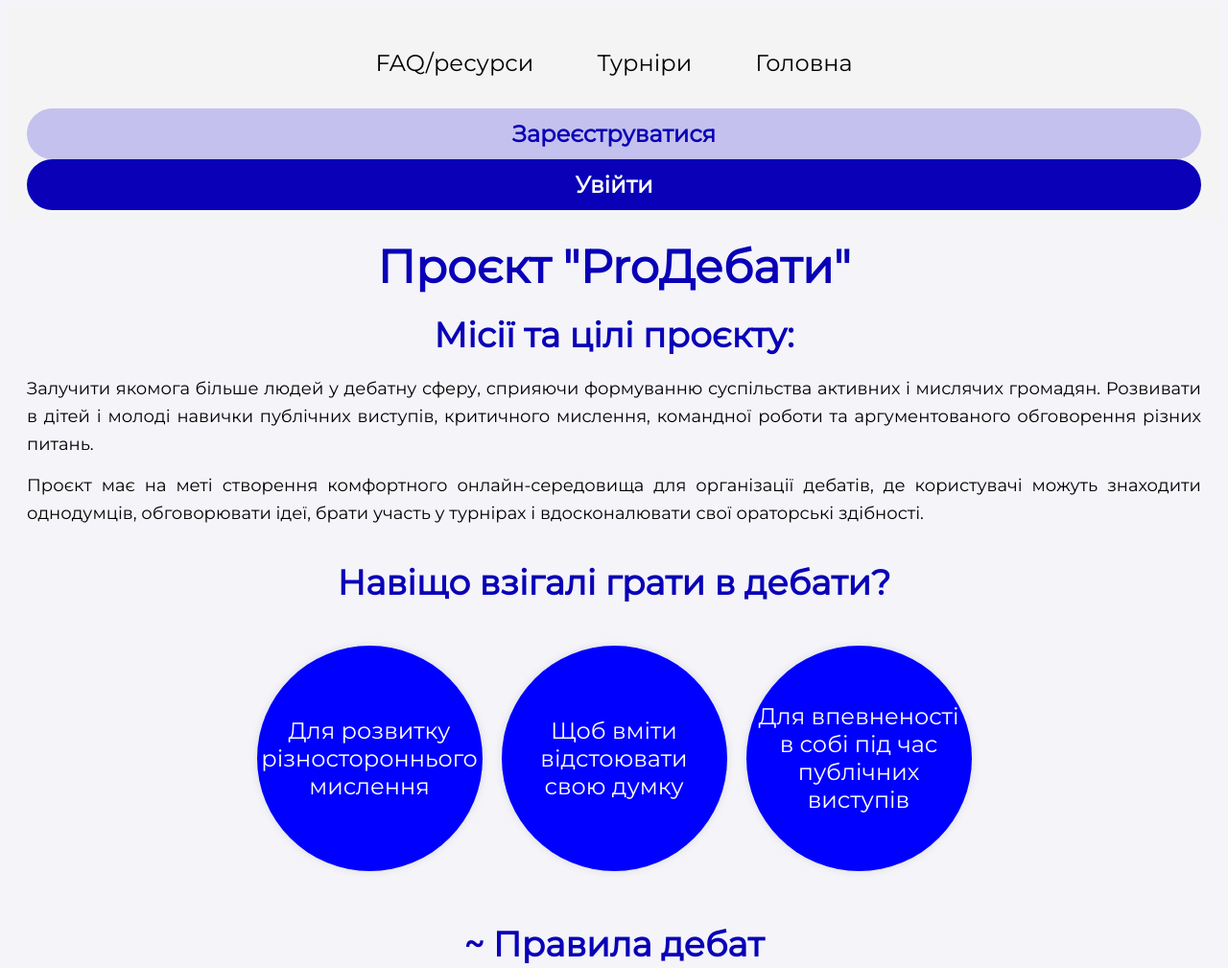
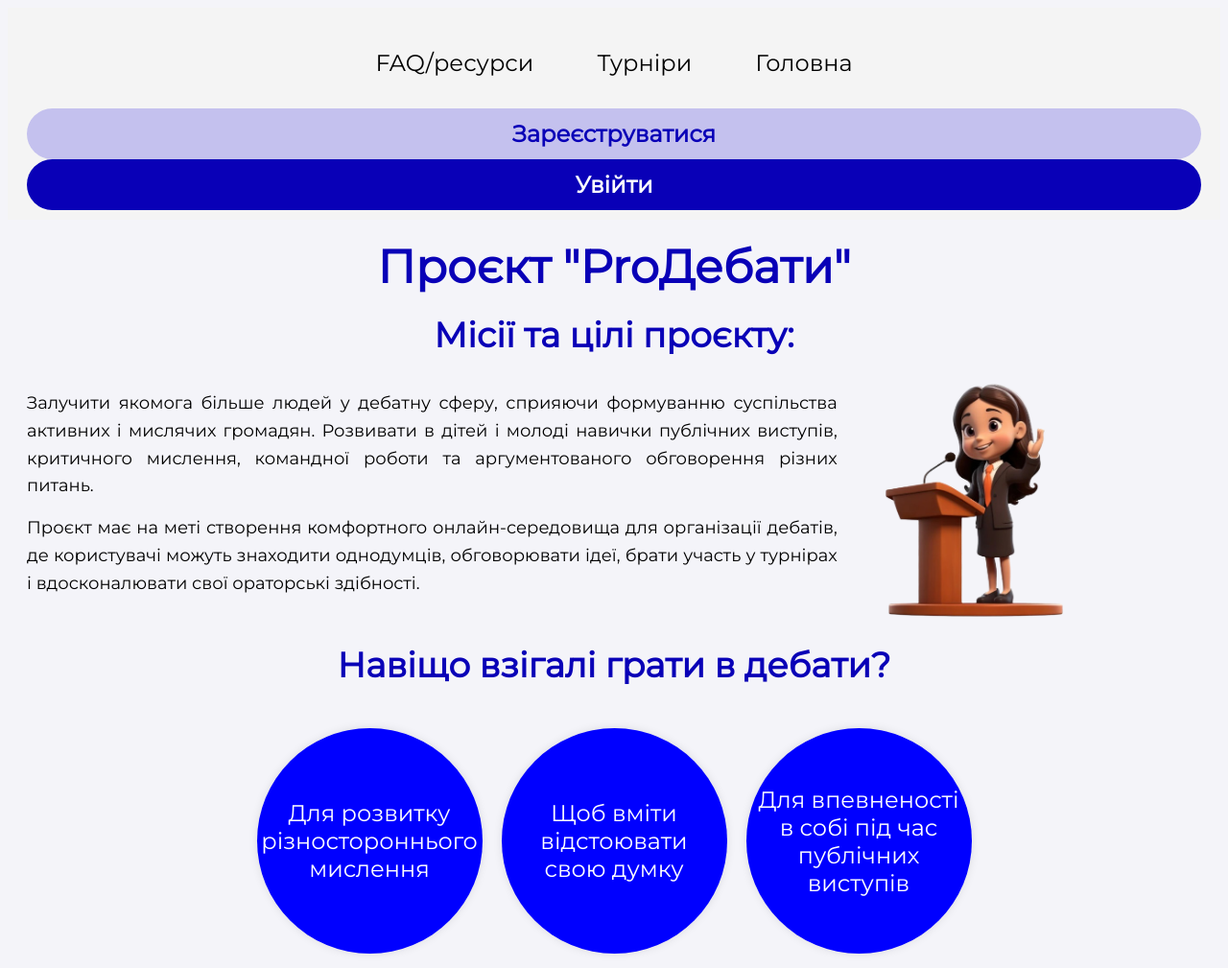
Before and after one commit to natawgxy/man_prodebate, a website: page index.html in a window 1280 px wide. Shown: the top 1009 px of the page at 96% size. Drawn offline with Linux system fonts and the light colour scheme.

Commit message:
аааа

```diff
--- a/index.html
+++ b/index.html
@@ -23,9 +23,11 @@
             <a href="login.html" class="login-button">Увійти</a>
         </div>
     </header> -->
-    <div>
+    <div class="main-part">
         <h1>Проєкт "ProДебати"</h1>
         <h2>Місії та цілі проєкту:</h2>
+        <div class="content">
+            <div class="text-container">
                 <p>
                     Залучити якомога більше людей у дебатну сферу, сприяючи формуванню суспільства активних і мислячих громадян.
                     Розвивати в дітей і молоді навички публічних виступів, критичного мислення, командної роботи та аргументованого обговорення різних питань.
@@ -34,6 +36,9 @@
                     Проєкт має на меті створення комфортного онлайн-середовища для організації дебатів, де користувачі можуть знаходити однодумців, обговорювати ідеї,
                     брати участь у турнірах і вдосконалювати свої ораторські здібності.
                 </p>
+            </div>
+            <img class="img1" src="./imgs/girl talking.png" alt="">
+        </div>
     </div>
     <div class="goals">
         <h2>Навіщо взігалі грати в дебати?</h2>
@@ -47,13 +52,16 @@
     </div>
     <div>
         <h2>~ Правила дебат</h2>
+        <div class="text-container">
             <p>
             За схемою парламентських дебатів Британського формату участь у дебатах беруть 4 команди 👈
         У кожній команді 2 учасники.
         Команди діляться за позиціями – на «Уряд» ("ЗА") та «Опозицію» ("ПРОТИ") шляхом жеребкування.
         📌 Відповідно, є два «Уряди» та дві «Опозиції».
             </p>
+        </div>
         <h3>~ Порядок виступу промовців:</h3>
+        <div class="text-container">
             <img src="/imgs/speakers.png"/>
             <p>
             Кожній команді дається по 15 хвилин на обговорення теми.
@@ -85,6 +93,7 @@
 
             </p>
         </div>
+    </div>
     <script>
         fetch('header.html')
             .then(response => response.text())
--- a/styles.css
+++ b/styles.css
@@ -278,3 +278,19 @@ th {
   color: white;
   font-weight: bold;
 }
+
+.text-container{
+  width: 70%;
+}
+
+.content {
+  display: flex;
+  align-items: stretch;
+  gap: 20px;
+}
+
+.img1 {
+  height: 260px;
+  max-width: 30%;
+  object-fit: contain;
+}
```
Also changed, not shown: imgs/girl talking.png (added). Lines whose indentation alone changed are shown as unchanged.
